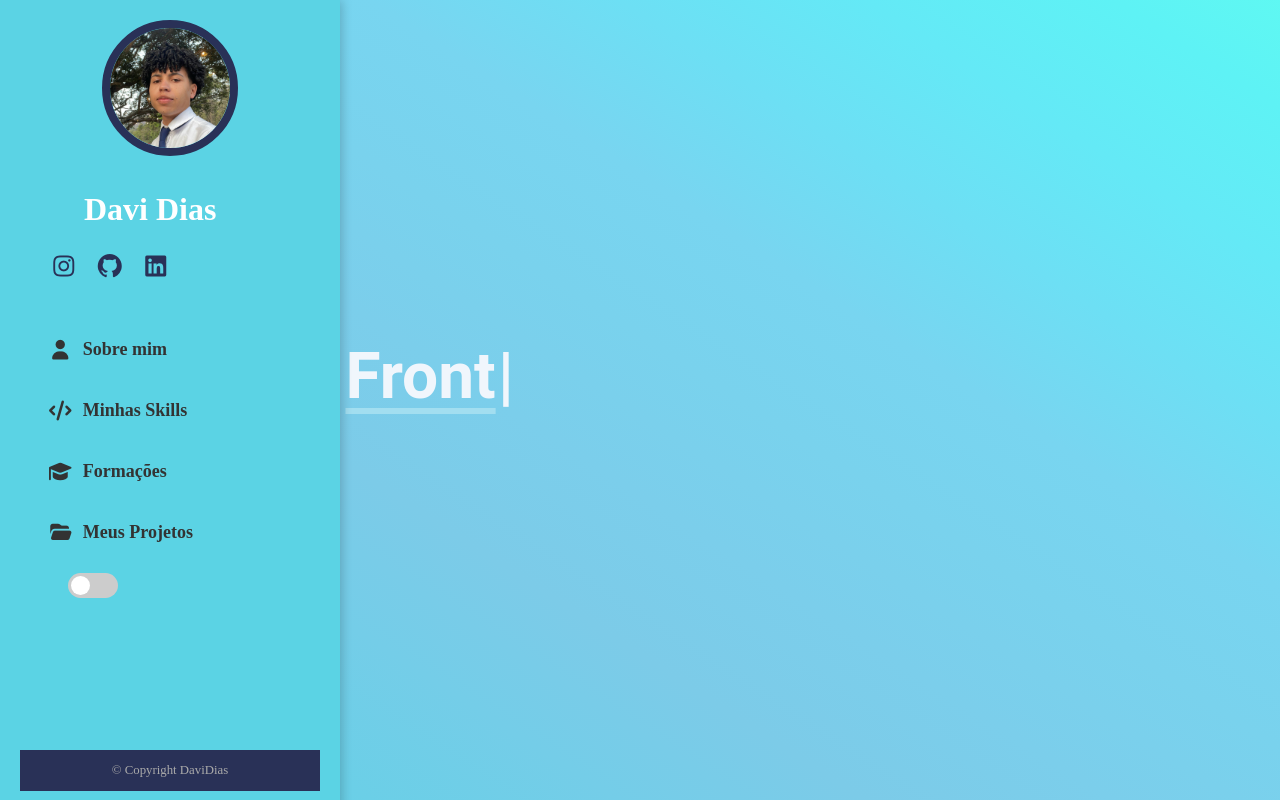
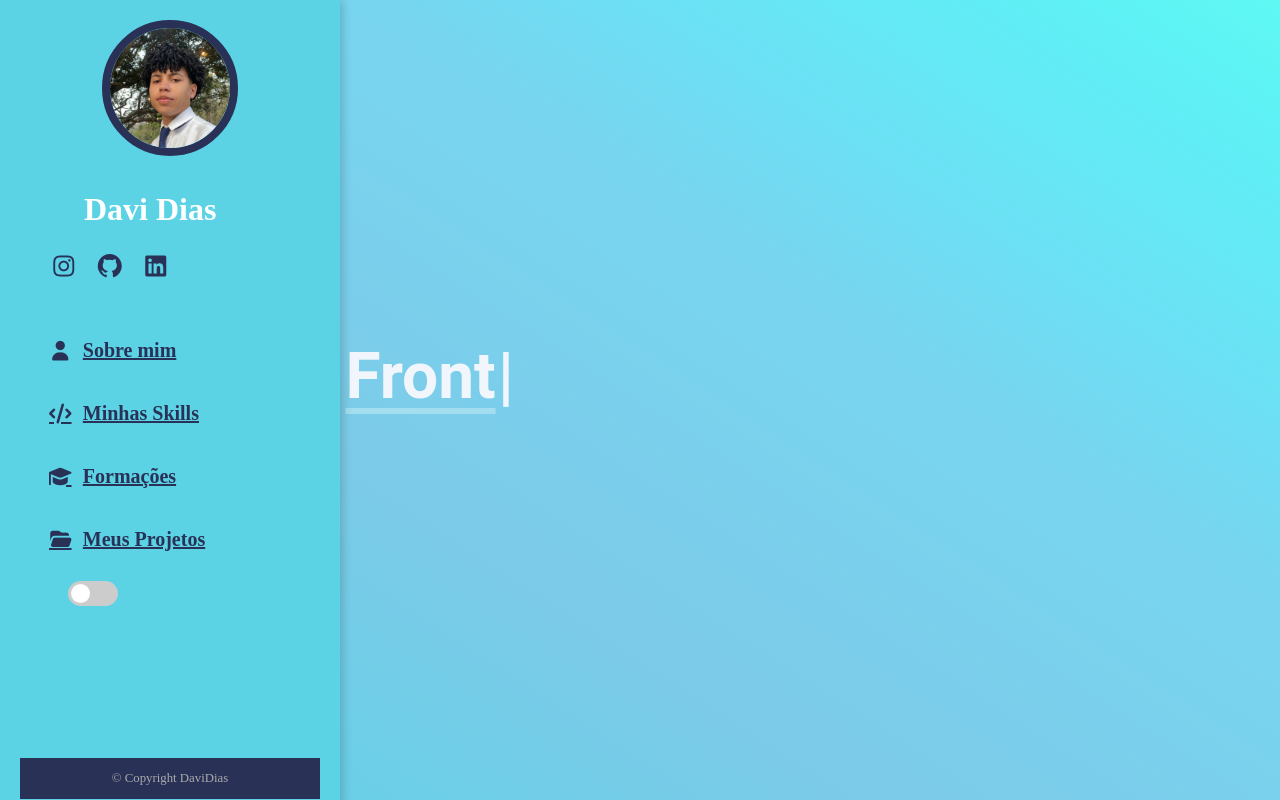
Before and after one commit to DevDaviDias/Clone-tabnews, a Next.js app: page / in a window 1280 px wide. Shown: the top 800 px of the page. Built offline with nearby package versions, Linux system fonts and the light colour scheme.

Commit message:
style: melhorar usabilidade dos links do menu (linha tracejada + hover)

```diff
--- a/styles/MenuHamburguer.module.css
+++ b/styles/MenuHamburguer.module.css
@@ -75,16 +75,17 @@
 }
 
 .menuLinks a {
-  text-decoration: none;
-  color: #333; /* cor mais suave que preto */
+  text-decoration: underline;
+  color: #293157; /* cor mais suave que preto */
   font-weight: 600;
-  font-size: 18px; /* aumenta a letra */
+  font-size: 20px; /* aumenta a letra */
   padding: 10px 15px; /* deixa o link mais “clicável” */
   border-radius: 8px; /* cantos arredondados */
   transition: all 0.3s ease; /* transição suave */
   display: flex;
   align-items: center;
   gap: 10px; /* espaço entre ícone e texto */
+  cursor: pointer;
 }
 
 .menuLinks a:hover {
```
